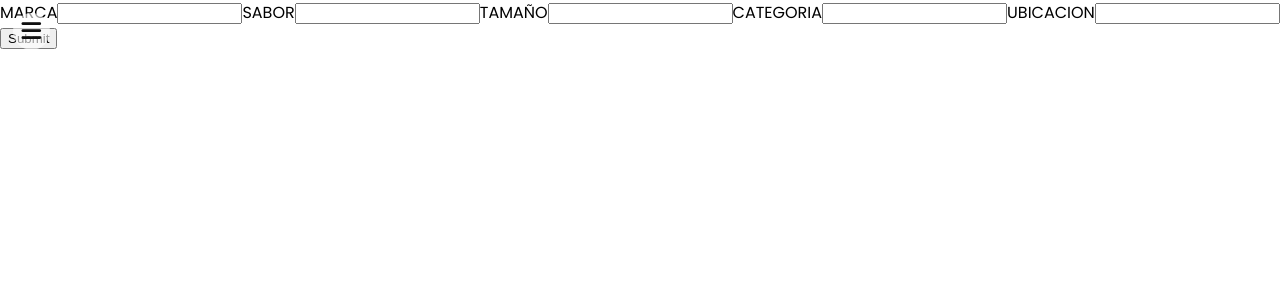
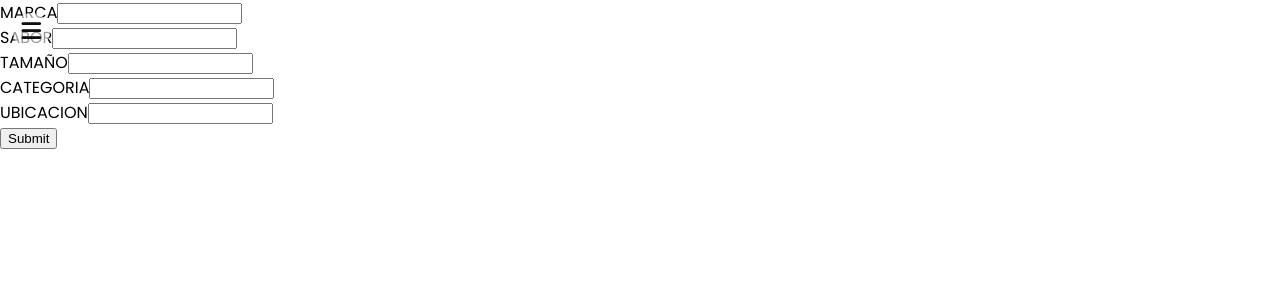
Before and after one commit to Cito2310/react-ts-drink-app, a React (Vite) app: page /create-product in a window 1280 px wide. Shown: the top 300 px of the page. Built offline with nearby package versions, Linux system fonts and the light colour scheme; no server answers.

Commit message:
Modularize forms

```diff
--- a/package.json
+++ b/package.json
@@ -1,7 +1,7 @@
 {
   "name": "react-ts-drink-app",
   "private": true,
-  "version": "0.10.1",
+  "version": "0.10.2",
   "type": "module",
   "scripts": {
     "dev": "vite",
--- a/src/form_products/FormNewProduct.tsx
+++ b/src/form_products/FormNewProduct.tsx
@@ -3,6 +3,7 @@ import axios from 'axios';
 import { useForm } from './useForm';
 
 import { IRespProduct } from '../interfaces/IResProduct';
+import { InputText } from './InputText';
 
 interface props {
     respProduct: IRespProduct,
@@ -37,22 +38,13 @@ export const FormNewProduct = ({respProduct, setRespProduct}: props) => {
 
     return (
         <form onSubmit={onSubmit}>
-            <label>MARCA</label>
-            <input value={brand} name="brand" onChange={onInputChange}  />
+            <InputText label='MARCA' name='brand' value={brand} onInputChange={onInputChange} />
+            <InputText label='SABOR' name='flavor' value={flavor} onInputChange={onInputChange} />
+            <InputText label='TAMAÑO' name='size' value={size} onInputChange={onInputChange} />
+            <InputText label='CATEGORIA' name='category' value={category} onInputChange={onInputChange} />
+            <InputText label='UBICACION' name='location' value={location} onInputChange={onInputChange} />
 
-            <label>SABOR</label>
-            <input value={flavor} name="flavor" onChange={onInputChange}  />
-
-            <label>TAMAÑO</label>
-            <input value={size} name="size" onChange={onInputChange}  />
-
-            <label>CATEGORIA</label>
-            <input value={category} name="category" onChange={onInputChange}  />
-
-            <label>UBICACION</label>
-            <input value={location} name="location" onChange={onInputChange}  />
-
-            <input type="submit" />
+            <input className="input-submit" type="submit" />
         </form>
     )
 }
--- /dev/null
+++ b/src/form_products/InputText.tsx
@@ -0,0 +1,13 @@
+interface props {
+    label: string,
+    value: string,
+    name: string,
+    onInputChange: ({ target }: React.ChangeEvent<HTMLInputElement>) => void,
+}
+
+export const InputText = ({ label, value, name, onInputChange }: props) => (
+    <div className="div-input div-input-text">
+        <label>{label}</label>
+        <input type="text" value={value} name={name} onChange={onInputChange}  />
+    </div>
+)
```
Also changed, not shown: 1 other file (tests, documents, lock files or other folders).
